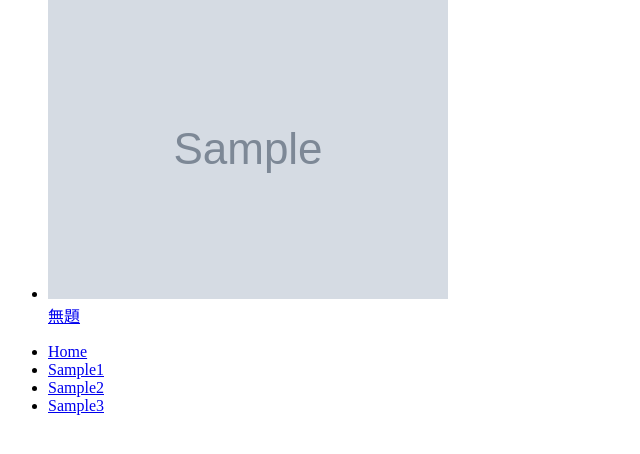
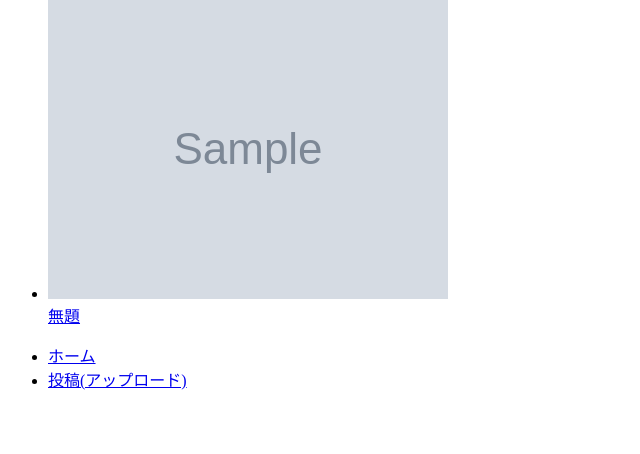
Before and after one commit to 2023AIT-OOP2-G13/Isostagram, a Python web app: template templates/top_page.html in a window 1280 px wide. Shown: the part 81-535 px from the top of the page, without its empty margins (0-640 px from the left). Run offline with Jinja, Linux system fonts and the light colour scheme; the template is opened without the code that fills it: most values are stand-ins (such as "Sample title", 1, 10 or a date in 2020); grey boxes marked "Sample" are stand-in pictures.

Commit message:
メニューちょっと変更

```diff
--- a/templates/top_page.html
+++ b/templates/top_page.html
@@ -21,10 +21,10 @@
         {% endfor %}
     </ul>
     <ul>
-        <li><a class="active" href="#home">Home</a></li>
-        <li><a href="#sample1">Sample1</a></li>
-        <li><a href="#sample2">Sample2</a></li>
-        <li><a href="#sample3">Sample3</a></li>
+        <li><a class="active" href="#top_page">ホーム</a></li>
+        <li><a href="#upload">投稿(アップロード)</a></li>
+        <!-- <li><a href="#sample2"></a></li>
+        <li><a href="#sample3">Sample3</a></li> -->
     </ul>
 </body>
 </html>
```
